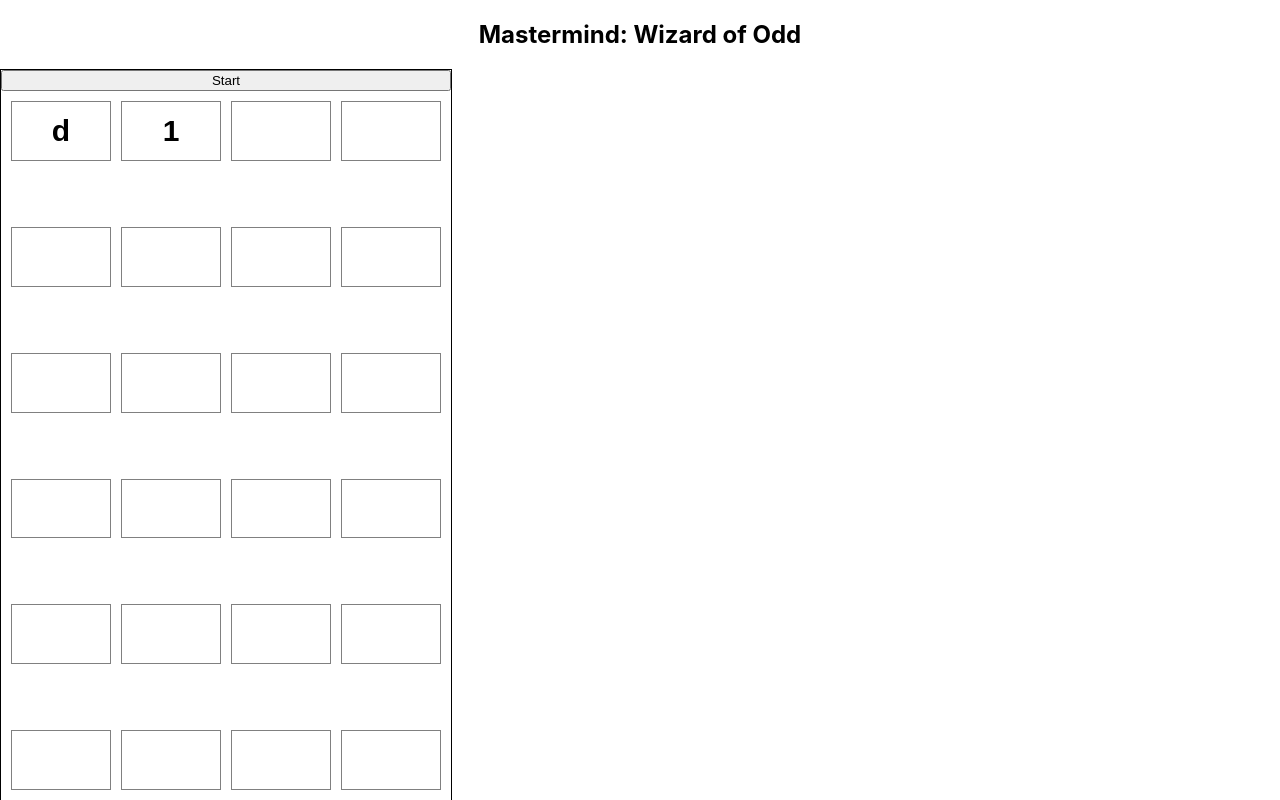
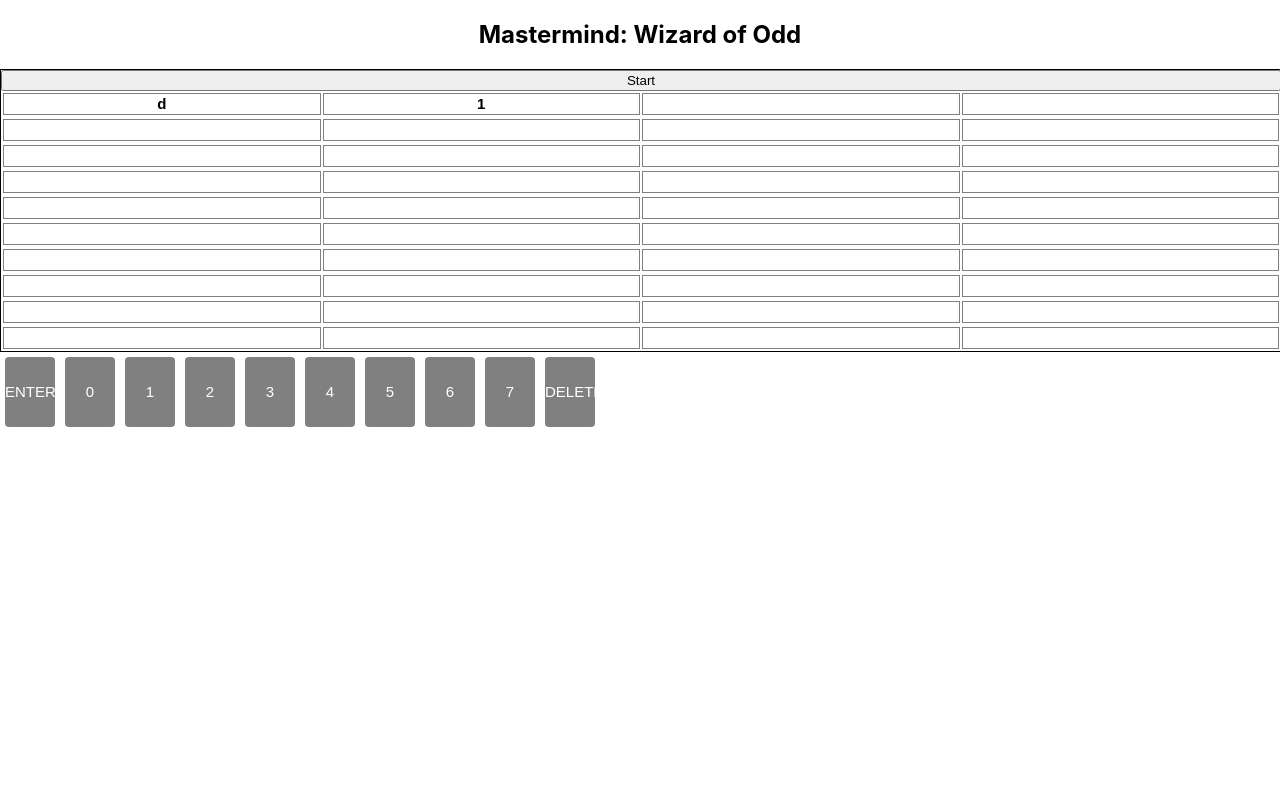
Before and after one commit to lyhourlay1/linkedIn-REACH, a React (Create React App) app in the folder wizard-of-odds/: page / in a window 1280 px wide. Shown: the top 800 px of the page. Built offline with nearby package versions, Linux system fonts and the light colour scheme.

Commit message:
add typing and clicking functionality

```diff
--- a/wizard-of-odds/src/App.js
+++ b/wizard-of-odds/src/App.js
@@ -10,12 +10,36 @@ function App() {
   //store board state in application context to allow access in all component
   //alternate solution would be pass it as prob which could be ugly
   const [board, setBoard] = useState(boardDefault)
+  const [currAttempt, setCurrAttempt] = useState({attempt:0, numberPos: 0})
+  function onDelete(){
+    const newBoard = [...board]
+    newBoard[currAttempt.attempt][currAttempt.numberPos-1]= ""
+    setBoard(newBoard)
+    if(currAttempt.numberPos!==0){
+        currAttempt.numberPos -=1
+    }
+    setCurrAttempt(currAttempt)
+  }
+  function onEnter(){
+    if(currAttempt.numberPos!==5) return;
+    currAttempt.attempt +=1
+    currAttempt.numberPos=0
+    setCurrAttempt(currAttempt)
+  }
+  function selectNumber(keyVal){
+    if(currAttempt.numberPos >4) return;
+      const newBoard =[...board]
+      newBoard[currAttempt.attempt][currAttempt.numberPos] = keyVal
+      setBoard(newBoard)
+      currAttempt.numberPos+=1
+      setCurrAttempt(currAttempt)
+  }
   return (
     <div className="App">
       <nav>
         <h1>Mastermind: Wizard of Odd</h1>
       </nav>
-      <AppContext.Provider value={{board, setBoard}}>
+      <AppContext.Provider value={{board, setBoard, currAttempt, setCurrAttempt, onDelete, onEnter, selectNumber}}>
         <Board/>
         <Keyboard/>
       </AppContext.Provider>
--- a/wizard-of-odds/src/components/board.css
+++ b/wizard-of-odds/src/components/board.css
@@ -3,29 +3,50 @@
 }
 
 .board {
-    width: 450px;
-    height: 100vw;
+    width: 100%;
     border: 1px solid black;
     display: flex;
     flex-direction: column;
 }
 
 .row {
-    flex: 33%;
     display: flex;
     flex-direction: row;
-    margin: 5px;
+    margin: 1px;
 }
 
 .guess {
-    flex: 33%;
-    height: 50%;
+    flex: auto;
+    height: 20px;
+    width: 2px;
     border: 1px solid grey;
-    margin: 5px;
+    margin: 1px;
     display: grid;
     place-items: center;
-    font-size: 30px;
+    font-size: 15px;
     font-weight: bolder;
     color: black;
     font-family: Arial, Helvetica, sans-serif;
 }
+
+.keyboard {
+    display: flex;
+}
+/* .key {
+    flex: auto;
+    border: 1px black solid;
+    background: grey
+} */
+.key {
+    width: 50px;
+    height: 70px;
+    margin: 5px;
+    border-radius: 4px;
+    display: grid;
+    place-items: center;
+    font-size: 15px;
+    background-color: grey;
+    color: white;
+    font-family: Arial, Helvetica, sans-serif;
+    cursor: pointer;
+}
--- /dev/null
+++ b/wizard-of-odds/src/components/key.js
@@ -0,0 +1,22 @@
+import React, { useContext } from "react";
+import {AppContext} from "../App"
+
+function Key({keyVal}){
+    const {board, setBoard, currAttempt, setCurrAttempt, onEnter, onDelete, selectNumber} = useContext(AppContext);
+    function handleClick (){
+        if(keyVal==='ENTER'){
+            onEnter()
+        }else if(keyVal === 'DELETE'){
+            onDelete()
+        }
+        else{
+            selectNumber(keyVal)
+        }
+    }
+
+    return (
+        <div className="key" onClick={handleClick}>{keyVal} </div>
+    )
+}
+
+export default Key
--- a/wizard-of-odds/src/components/keyboard.js
+++ b/wizard-of-odds/src/components/keyboard.js
@@ -1,7 +1,44 @@
-import React from 'react'
+import React, {useContext, useEffect } from 'react'
+import { AppContext } from '../App'
+import Key from './key'
+
 function Keyboard(){
+
+    const {onEnter, onDelete, selectNumber} = useContext(AppContext)
+    const arr = Array(8).fill(0).map((num,index)=> index.toString())
+    arr.push('DELETE')
+    arr.unshift('ENTER')
+
+    const handleKeyBoard = ((event)=>{
+        if(event.key === "Enter"){
+            onEnter()
+
+        }else if(event.key === 'Backspace'){
+            onDelete()
+        }
+        else{
+            if(arr.includes(event.key)){
+                selectNumber(event.key)
+            }
+        }
+    })
+    //useEffect create effects that run after every completed render
+    //add event listener to listen to when use press key
+    useEffect(() => {
+        document.addEventListener("keydown", handleKeyBoard);
+        // remove the event listener so it only listens to one of the guess
+        // otherwise it will fill up the entire row
+        return ()=>{
+            document.removeEventListener('keydown', handleKeyBoard);
+        };
+    })
+
     return(
-        <div>keyboard</div>
+        <div className='keyboard' onKeyDown={handleKeyBoard}>
+            {arr.map(num=>{
+                return <Key keyVal ={num}/>
+            })}
+        </div>
     )
 }
 
```
